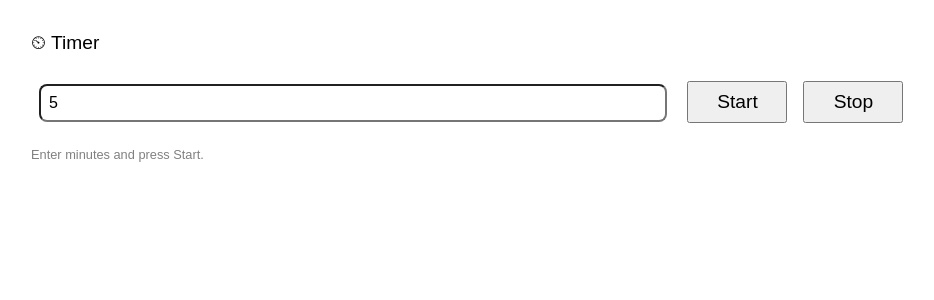
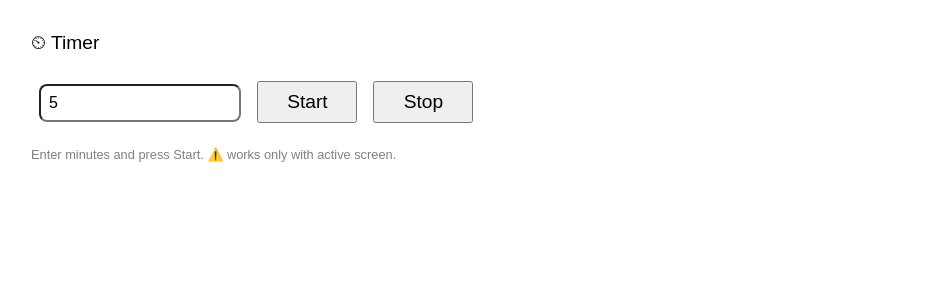
Before and after one commit to werderame/werderame.github.io, a Jekyll site: the page recipes_calc/timer.html, which Jekyll copies as it is, in a window 1280 px wide. Shown: the top 300 px of the page, without its empty margins (1-935 px from the left). Built offline with Jekyll 4.4.1, drawn with Linux system fonts in a browser that asks for light colours.

Commit message:
Update recipes_calc from local folder

```diff
--- a/recipes_calc/bread.html
+++ b/recipes_calc/bread.html
@@ -92,6 +92,9 @@
         totalMehl.textContent = '0';
       }
     });
+
+    // Trigger once on load if there's a value
+    baseInput.dispatchEvent(new Event('input'));
   </script>
 
 </body>
--- a/recipes_calc/bread_fil.html
+++ b/recipes_calc/bread_fil.html
@@ -95,6 +95,8 @@
         totalMehl.textContent = '0';
       }
     });
+    // Trigger once on load if there's a value
+    baseInput.dispatchEvent(new Event('input'));
   </script>
 
 </body>
--- a/recipes_calc/styles.css
+++ b/recipes_calc/styles.css
@@ -16,7 +16,7 @@ td:last-child { width: 30%; text-align: right;}
 /*Rounded outer borders*/
 .rounded-table {border-collapse: separate; border-radius: 8px; overflow: hidden; border: 1px solid #ccc;}
 
-input { width: 50%; padding: 0.5rem; font-size: 1rem; border-radius: 8px}
+input { width: 15%; padding: 0.5rem; font-size: 1rem; border-radius: 8px}
 .red_input {background-color: #fceeee;}
 .grey_input {background-color: #f0f0f0;}
 .small { font-size: 0.8rem; color: grey; margin-top: 1rem; margin-bottom: 0;}
--- a/recipes_calc/timer.html
+++ b/recipes_calc/timer.html
@@ -14,10 +14,9 @@
 <body>
 
   <p>⏲ Timer</p>
+  <input type="number" id="minutesInput" value="5" placeholder="Minutes" inputmode="numeric" /><button onclick="startTimer()">Start</button><button onclick="stopTimer()">Stop</button>
+  <p id="countdownDisplay" class="small">Enter minutes and press Start.       ⚠️ works only with active screen.</p>
 
-  <input type="number" id="minutesInput" value="5" placeholder="Minutes" inputmode="numeric" />
-  <button onclick="startTimer()">Start</button><button onclick="stopTimer()">Stop</button>
-  <p id="countdownDisplay" class="small">Enter minutes and press Start.</p>
 
   <audio id="beep">
     <source src="https://actions.google.com/sounds/v1/alarms/beep_short.ogg" type="audio/ogg">
```
